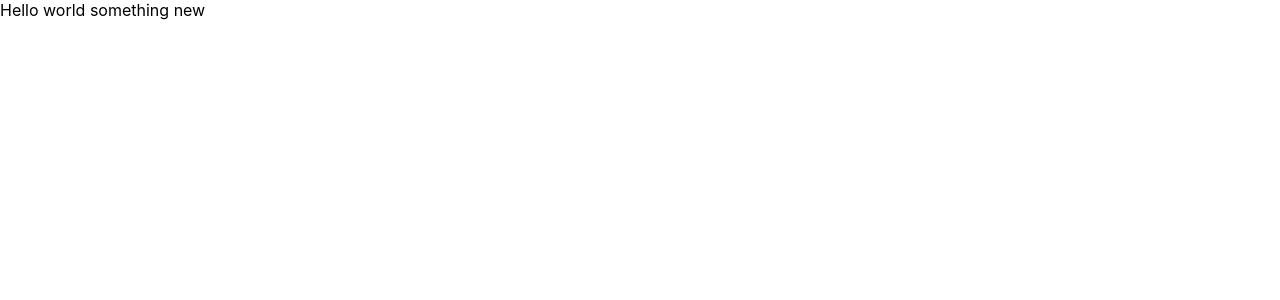
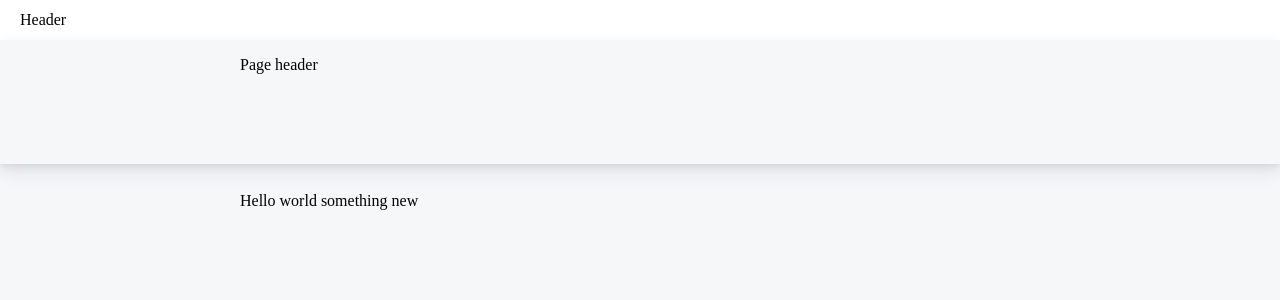
Before and after one commit to ezayak/fe_template, a React (Create React App) app: page / in a window 1280 px wide. Shown: the top 300 px of the page. Built offline with nearby package versions, Linux system fonts and the light colour scheme.

Commit message:
- adding routes - adding store - styling page

```diff
--- a/package.json
+++ b/package.json
@@ -3,6 +3,7 @@
   "version": "0.1.0",
   "private": true,
   "dependencies": {
+    "@reduxjs/toolkit": "^1.9.1",
     "@testing-library/jest-dom": "^5.16.5",
     "@testing-library/react": "^13.4.0",
     "@testing-library/user-event": "^13.5.0",
@@ -12,7 +13,10 @@
     "@types/react-dom": "^18.0.10",
     "react": "^18.2.0",
     "react-dom": "^18.2.0",
+    "react-redux": "^8.0.5",
+    "react-router-dom": "^6.6.2",
     "react-scripts": "5.0.1",
+    "sass": "^1.57.1",
     "typescript": "^4.9.4",
     "web-vitals": "^2.1.4"
   },
--- a/src/App.tsx
+++ b/src/App.tsx
@@ -1,8 +1,16 @@
 import './App.css';
-import { HomePage } from './routes/home-page.component';
+import { Route, Routes } from 'react-router-dom';
+import { HomePage } from './routes/home-page/home-page.component';
+import { Navigation } from './routes/navigation/navigation';
 
 function App() {
-  return <HomePage />
+  return (
+    <Routes>
+        <Route path='/' element={<Navigation />}>
+            <Route index element={<HomePage />}></Route>
+        </Route>
+    </Routes>
+  );
 }
 
 export default App;
--- /dev/null
+++ b/src/components/header/header-menu.component.tsx
@@ -0,0 +1,13 @@
+import './header.style.scss';
+
+const HeaderMenu = () => {
+    return (
+        <div className='header-container'>
+            <div className="header-menu">
+                Header
+            </div>
+        </div>
+    );
+}
+
+export { HeaderMenu };
--- /dev/null
+++ b/src/components/header/header.style.scss
@@ -0,0 +1,48 @@
+$header-height: 40px;
+$header-side-padding: 20px;
+$page-header-background: #F6F7F9;
+
+.header-container {
+    height: $header-height;
+
+    .header-menu {
+        display: flex;
+        flex-direction: row;
+        align-items: center;
+        padding: 0px $header-side-padding;
+        gap: 32px;
+
+        position: absolute;
+        width: 100%;
+        height: 40px;
+        left: 0px;
+        top: 0px;
+
+        background: #FFFFFF;
+    }
+}
+
+.page-header-container {
+    height: 124px;
+
+    .page-header {
+        display: flex;
+        flex-direction: column;
+        align-items: flex-start;
+        padding: 16px 240px;
+        gap: 12px;
+
+        position: absolute;
+        width: 100%;
+        height: 124px;
+        left: 0px;
+        top: 40px;
+
+        /* Dusk/10 */
+
+        background: $page-header-background;
+        /* Black / 16 px */
+
+        box-shadow: 0px 8px 16px rgba(18, 33, 59, 0.096), 0px 4px 8px rgba(18, 33, 59, 0.048), 0px 2px 4px rgba(18, 33, 59, 0.024), 0px 1px 2px rgba(18, 33, 59, 0.01);
+    }
+}
--- /dev/null
+++ b/src/components/header/page-header.component.tsx
@@ -0,0 +1,13 @@
+import './header.style.scss';
+
+const PageHeader = () => {
+    return (
+        <div className="page-header-container">
+            <div className="page-header">
+                Page header
+            </div>
+        </div>
+    );
+}
+
+export { PageHeader };
--- a/src/index.css
+++ b/src/index.css
@@ -1,13 +1,15 @@
-body {
+* {
   margin: 0;
-  font-family: -apple-system, BlinkMacSystemFont, 'Segoe UI', 'Roboto', 'Oxygen',
-    'Ubuntu', 'Cantarell', 'Fira Sans', 'Droid Sans', 'Helvetica Neue',
-    sans-serif;
-  -webkit-font-smoothing: antialiased;
-  -moz-osx-font-smoothing: grayscale;
+  padding: 0;
+  box-sizing: border-box;
+  font-family: 'Montserrat', 'sans-serif';
+  overflow: hidden;
 }
 
-code {
-  font-family: source-code-pro, Menlo, Monaco, Consolas, 'Courier New',
-    monospace;
+.page {
+  display: flex;
+  flex-direction: column;
+  height: 100vh;
+  width: 100%;
+  background-color: #F6F7F9;
 }
--- a/src/index.tsx
+++ b/src/index.tsx
@@ -3,13 +3,20 @@ import ReactDOM from 'react-dom/client';
 import './index.css';
 import App from './App';
 import reportWebVitals from './reportWebVitals';
+import store from './store/store';
+import { Provider } from 'react-redux';
+import { BrowserRouter } from 'react-router-dom';
 
 const root = ReactDOM.createRoot(
   document.getElementById('root') as HTMLElement
 );
 root.render(
   <React.StrictMode>
-    <App />
+    <Provider store={store}>
+      <BrowserRouter>
+        <App />
+      </BrowserRouter>
+    </Provider>
   </React.StrictMode>
 );
 
--- a/src/routes/home-page.component.tsx
+++ b/src/routes/home-page/home-page.component.tsx
@@ -3,6 +3,7 @@ const HomePage = () => {
         <div className='main-content'>
             Hello world something new
         </div>
+
     );
 }
 
--- /dev/null
+++ b/src/routes/navigation/navigation.style.scss
@@ -0,0 +1,4 @@
+.main-container {
+    height: 100%;
+    padding: 60px 240px;
+}
--- /dev/null
+++ b/src/routes/navigation/navigation.tsx
@@ -0,0 +1,19 @@
+import { HeaderMenu } from "../../components/header/header-menu.component";
+import { Outlet } from 'react-router-dom';
+import { PageHeader } from "../../components/header/page-header.component";
+import './navigation.style.scss';
+
+const Navigation = () => {
+    return (
+        <div className="page">
+            <HeaderMenu />
+            <PageHeader />
+
+            <div className="main-container">
+                <Outlet />
+            </div>
+        </div>
+    );
+}
+
+export { Navigation };
--- /dev/null
+++ b/src/store/store.ts
@@ -0,0 +1,5 @@
+import { configureStore } from '@reduxjs/toolkit'
+
+export default configureStore({
+  reducer: {},
+})
```
Also changed, not shown: src/routes/login-page/login-page.component.tsx (added, +7 -0 lines), 1 other file (tests, documents, lock files or other folders).
